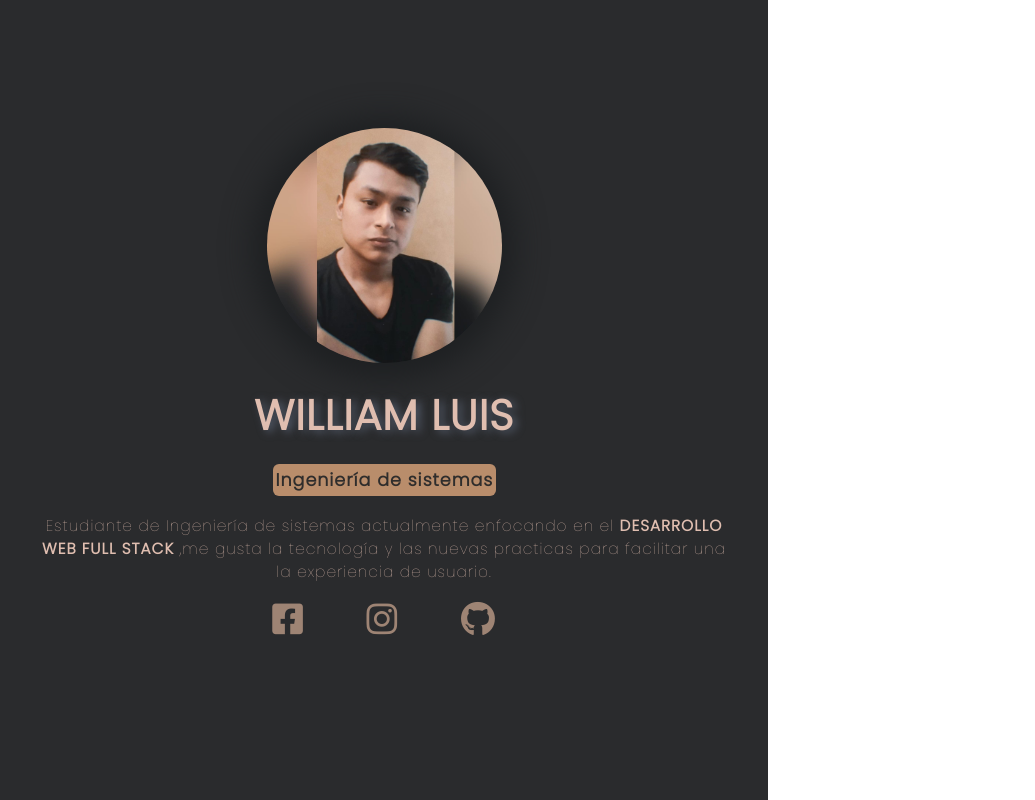
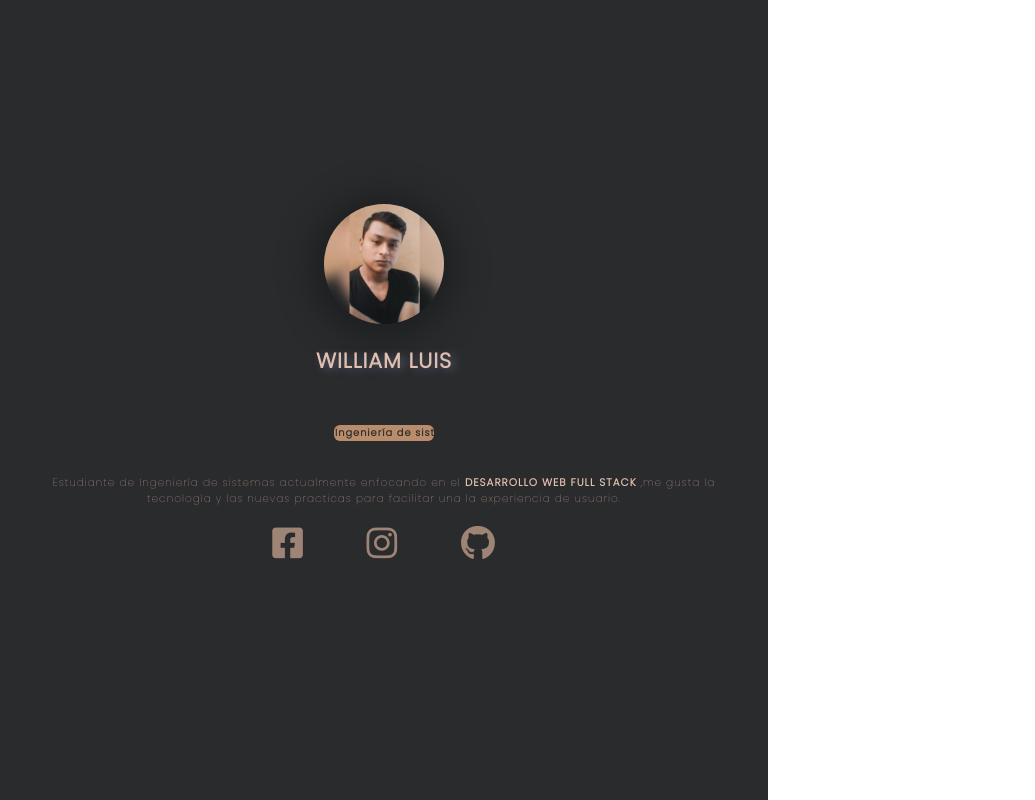
Before and after one commit to WillyRLV/WEBSITE, a plain HTML site: page index.html in a window 768 px wide. Shown: the top 800 px of the page, 1035 px wide, since content can reach past the window. Drawn offline with nearby package versions, Linux system fonts and the light colour scheme.

Commit message:
corrigiendo responsive

```diff
--- a/css/responsive.css
+++ b/css/responsive.css
@@ -57,6 +57,38 @@ display: none;
   display: flex;
   flex-direction: column;
 }
+
+
+
+/*MOVIL*/
+
+@media screen and (min-width:400px) {
+
+  .perfil img {
+    width: 120px !important;
+  }
+  .perfil-description h3{
+    font-size: 3em;
+  }
+
+  .perfil-description p {
+    text-align: center;
+    font-size: 1.5em;
+    font-family: "Poppins", sans-serif;
+    font-weight: 200;
+  }
+
+
+  .cargo-box {
+    width: 100px !important;
+    padding: 1px;
+  }
+
+  .cargo {
+    font-size: 1.4em;
+  }
+}
+
 
 
 
```
